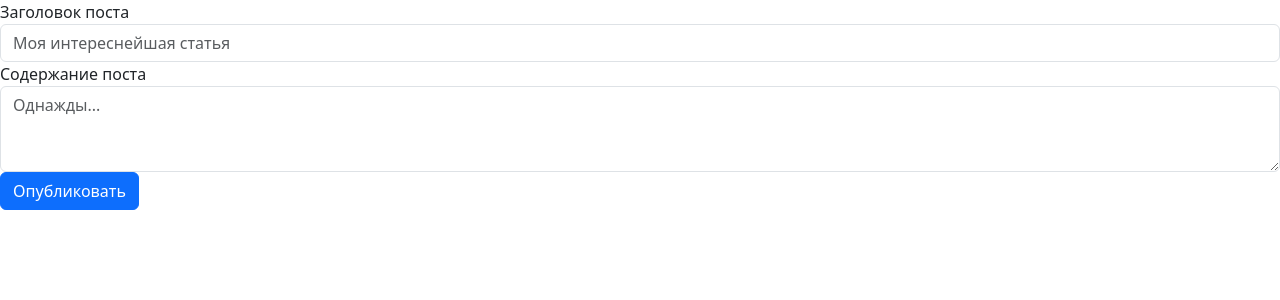
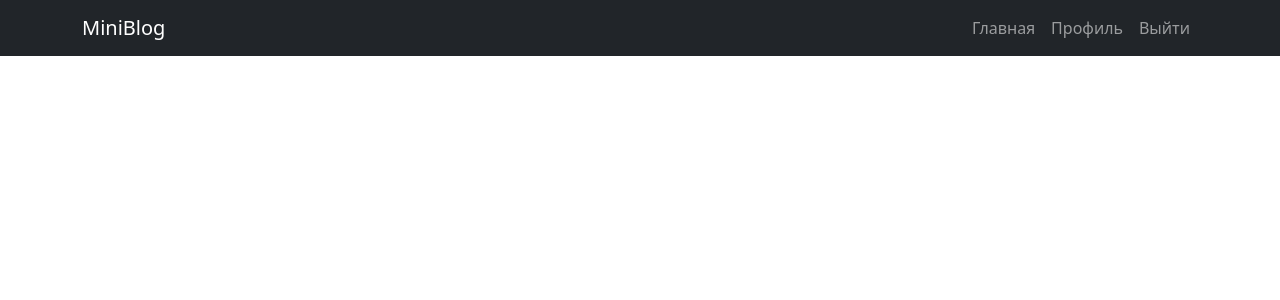
Before and after one commit to barabane/Mini-Blog, a Flask app: page /feed in a window 1280 px wide. Shown: the top 300 px of the page. Run offline with Flask 3, Linux system fonts and the light colour scheme; a user stored in the database is signed in; data that the repository does not hold is empty.

Commit message:
redesign

```diff
--- a/main.py
+++ b/main.py
@@ -9,7 +9,7 @@ main = Blueprint('main', __name__)
 @main.route('/profile')
 @login_required
 def profile_handler():
-    return 'Profile'
+    return render_template("profile.html")
 
 
 @main.route('/feed', methods=['GET', 'POST'])
--- a/templates/base.html
+++ b/templates/base.html
@@ -1,20 +1,40 @@
 <!doctype html>
-<html lang="en">
+<html lang="ru">
 <head>
   {% block head %}
   <meta charset="UTF-8">
-  <title>{% block title %}{% endblock %}</title>
+  <title>MiniBlog - {% block title %}{% endblock %}</title>
   <link href="https://cdn.jsdelivr.net/npm/bootstrap@5.3.2/dist/css/bootstrap.min.css" rel="stylesheet" integrity="sha384-T3c6CoIi6uLrA9TneNEoa7RxnatzjcDSCmG1MXxSR1GAsXEV/Dwwykc2MPK8M2HN" crossorigin="anonymous">
-  <script src="https://cdn.jsdelivr.net/npm/bootstrap@5.3.2/dist/js/bootstrap.bundle.min.js" integrity="sha384-C6RzsynM9kWDrMNeT87bh95OGNyZPhcTNXj1NW7RuBCsyN/o0jlpcV8Qyq46cDfL" crossorigin="anonymous"></script>
   {% endblock %}
 </head>
 <body>
+  {% block navbar %}
+    <nav class="navbar navbar-expand-lg navbar-dark bg-dark mb-4">
+            <div class="container">
+                <a class="navbar-brand" href="/feed">MiniBlog</a>
+                <button class="navbar-toggler" type="button" data-bs-toggle="collapse" data-bs-target="#navbarSupportedContent" aria-controls="navbarSupportedContent" aria-expanded="false" aria-label="Toggle navigation"><span class="navbar-toggler-icon"></span></button>
+                <div class="collapse navbar-collapse" id="navbarSupportedContent">
+                    <ul class="navbar-nav ms-auto mb-2 mb-lg-0">
+                        {% if current_user.is_authenticated %}
+                          <li class="nav-item"><a class="nav-link" href="/feed">Главная</a></li>
+                          <li class="nav-item"><a class="nav-link" href="/profile">Профиль</a></li>
+                          <li class="nav-item"><a class="nav-link" href="/logout">Выйти</a></li>
+                          {% else %}
+                          <li class="nav-item"><a class="nav-link" href="/login">Войти</a></li>
+                          <li class="nav-item"><a class="nav-link" href="/signup">Зарегистрироваться</a></li>
+                        {% endif%}
+                    </ul>
+                </div>
+            </div>
+    </nav>
+  {% endblock %}
   <div id="content">
     {% block content%}
     {% endblock %}
   </div>
   <footer>
     {% block footer %}
+    <script src="https://cdn.jsdelivr.net/npm/bootstrap@5.3.2/dist/js/bootstrap.bundle.min.js" integrity="sha384-C6RzsynM9kWDrMNeT87bh95OGNyZPhcTNXj1NW7RuBCsyN/o0jlpcV8Qyq46cDfL" crossorigin="anonymous"></script>
     {% endblock %}
   </footer>
 </body>
--- a/templates/feed.html
+++ b/templates/feed.html
@@ -1,36 +1,24 @@
 {% extends "base.html"%}
-{% block title%}Main{% endblock %}
+{% block title%}Главная{% endblock %}
 {% block content%}
-  <form action="/feed" method="POST">
-    {{ form.csrf_token }}
-    <div class="form-group">
-    <label for="exampleFormControlInput1">{{ form.title.label }}</label>
-    <input type="text" name="title" class="form-control" id="exampleFormControlInput1" placeholder="Моя интереснейшая статья" required>
-  </div>
-  <div class="form-group">
-    <label for="exampleFormControlTextarea1">{{ form.text.label }}</label>
-    <textarea class="form-control" name="text" id="exampleFormControlTextarea1" rows="3" placeholder="Однажды..." required></textarea>
-  </div>
-    <button type="submit" class="btn btn-primary">Опубликовать</button>
-  </form>
-  <div class="container-md post-list pt-2 pb-2">
-    {% for post in posts %}
-      <article class="post vt-post border p-2 mb-2">
+        <div class="container">
             <div class="row">
-                <div class="col-xs-12 col-sm-7 col-md-7 col-lg-8">
-                    <div class="caption">
-                        <h4 class="md-heading">{{ post.title }} - {{ post.date.date() }} {{ post.date.strftime('%H:%M') }}</h4>
-                        <p>{{ post.text }}</p>
+                <div class="col">
+                    <div class="row">
+                        <div class="col-lg">
+                            {% for post in posts%}
+                              <div class="card mb-4">
+                                <div class="card-body">
+                                    <div class="small text-muted">{{ post.date.date() }}, {{ post.date.strftime("%H:%M")}}</div>
+                                    <h2 class="card-title h4">{{ post.title }}</h2>
+                                    <p class="card-text">{{ post.text }}</p>
+                                    <a class="btn btn-primary" href="/post/{{ post.id }}">Читать →</a>
+                                </div>
+                              </div>
+                            {% endfor%}
+                        </div>
                     </div>
                 </div>
             </div>
-      </article>
-    {% endfor %}
-    {% for error in form.text.errors %}
-      <p>{{ error }}</p>
-    {% endfor %}
-    {% for error in form.title.errors %}
-      <p>{{ error }}</p>
-    {% endfor %}
-  </div>
+        </div>
 {% endblock %}
```
Also changed, not shown: templates/login.html (+4 -9 lines), templates/signup.html (+4 -8 lines).
